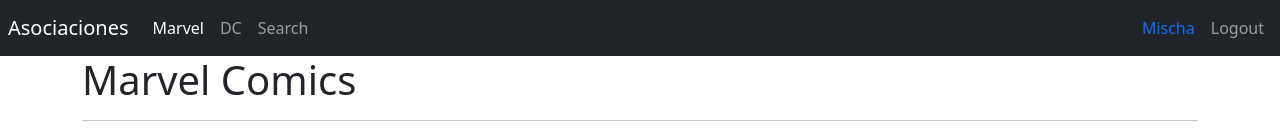
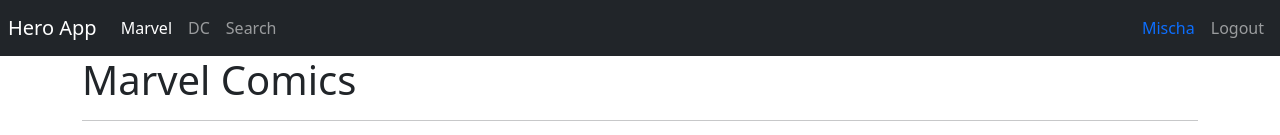
Before and after one commit to MischaTobias/Heroes-App, a React (Vite) app: page /marvel in a window 1280 px wide. Shown: the top 135 px of the page. Built offline with nearby package versions, Linux system fonts and the light colour scheme.

Commit message:
correct navbar message

```diff
--- a/src/ui/components/Navbar.jsx
+++ b/src/ui/components/Navbar.jsx
@@ -12,7 +12,7 @@
   return (
     <nav className="navbar navbar-expand-sm navbar-dark bg-dark p-2">
       <Link className="navbar-brand" to="/">
-        Asociaciones
+        Hero App
       </Link>
 
       <div className="navbar-collapse">
```
